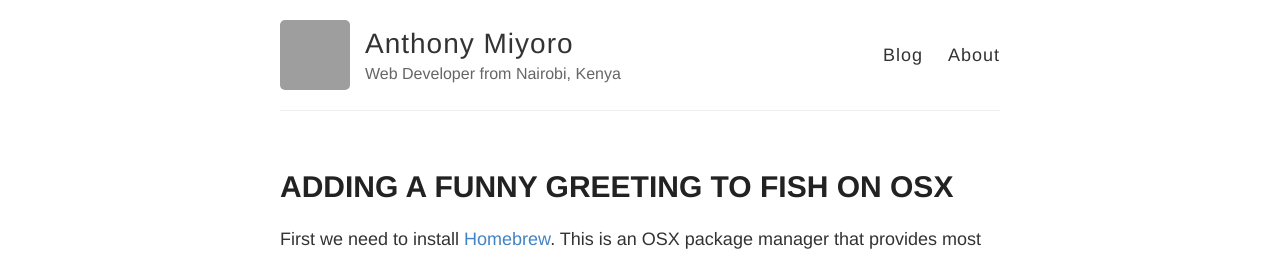
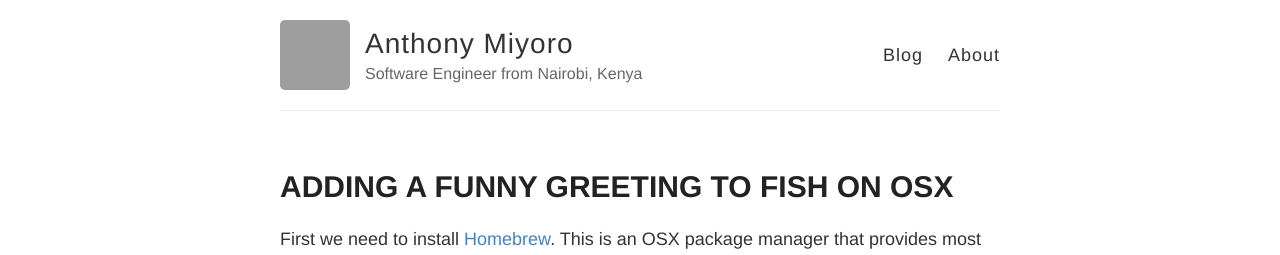
Before and after one commit to anthonymiyoro/PersonalSite, a Jekyll site: the page built from index.html, in a window 1280 px wide. Shown: the top 255 px of the page. Built offline with Jekyll 4.4.1, drawn with Linux system fonts in a browser that asks for light colours; grey boxes are pictures that could not be loaded.

Commit message:
Update _config.yml

```diff
--- a/_config.yml
+++ b/_config.yml
@@ -6,7 +6,7 @@
 name: Anthony Miyoro
 
 # Short bio or description (displayed in the header)
-description: Web Developer from Nairobi, Kenya
+description: Software Engineer from Nairobi, Kenya
 
 # URL of your avatar or profile pic (you could use your GitHub profile pic)
 avatar: https://avatars0.githubusercontent.com/u/12515332?v=3&s=460
```
